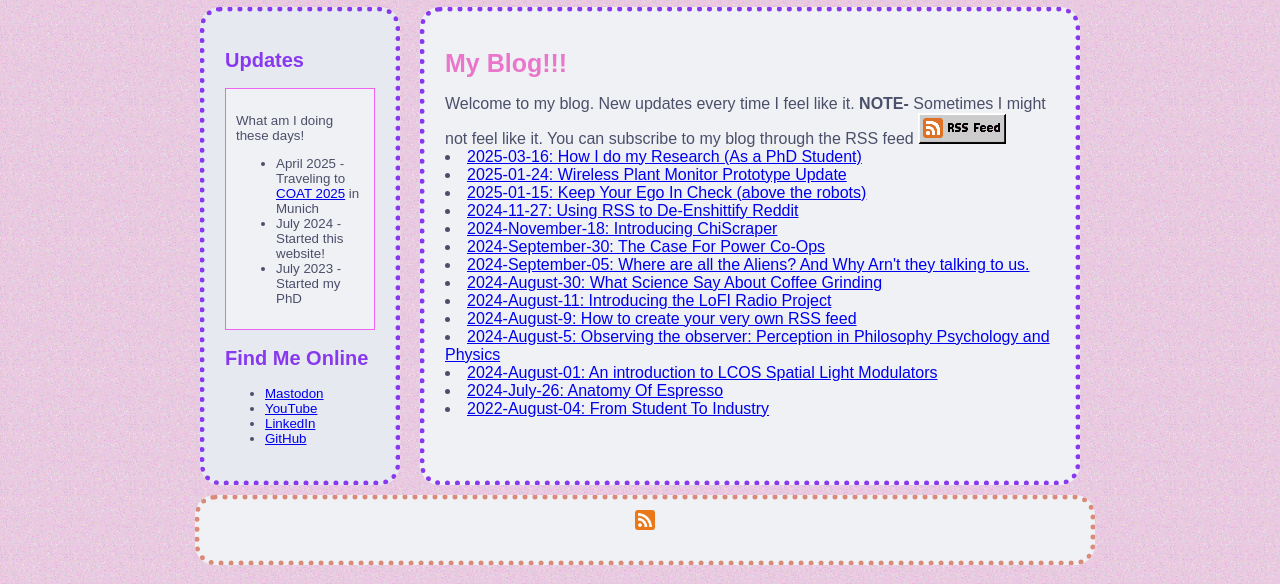
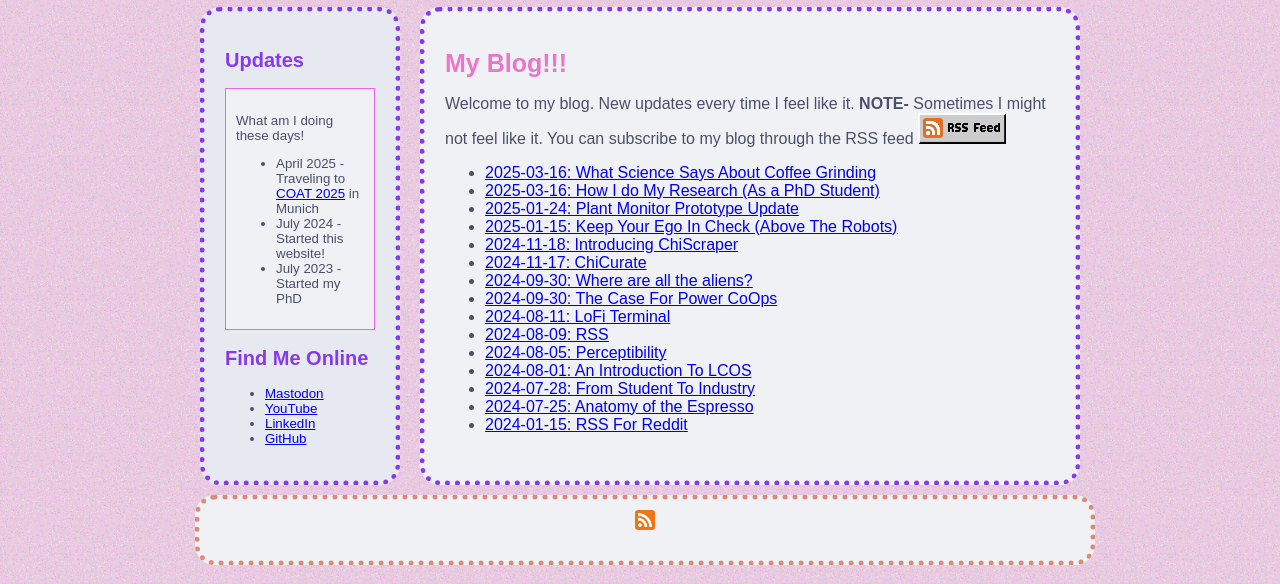
Before and after one commit to CJones-Optics/CaffineAndLasers, an Eleventy site: page content/blog.html in a window 1280 px wide. Shown: the part 216-800 px from the top of the page. Built offline with nearby package versions, Linux system fonts and the light colour scheme; Eleventy itself is replaced by a stand-in of ours; files that its build step writes are made by us from their sources.

Commit message:
Automated the blog page

```diff
--- a/content/blog.html
+++ b/content/blog.html
@@ -9,82 +9,12 @@ Welcome to my blog. New updates every time I feel like it.
 through the RSS feed
 <a href="feed.xml"> <img src="\Assets\rss-button.gif" /> </a>
 
-<li>
-    <a href="blogs/How_I_do_my_Research(As_a_PhD_Student).html"
-        >2025-03-16: How I do my Research (As a PhD Student)
+<ul>
+{% for post in collections.blogPosts %}
+  <li>
+    <a href="{{ post.url }}">
+      {{ post.date | date: "%Y-%m-%d" }}: {{ post.data.title }}
     </a>
-</li>
-
-<li>
-    <a href="blogs/20250124PlantMonitorPrototypeUpdate.html"
-        >2025-01-24: Wireless Plant Monitor Prototype Update
-    </a>
-</li>
-<li>
-    <a href="blogs/KeepYourEgoInCheck(AboveTheAI).html"
-        >2025-01-15: Keep Your Ego In Check (above the robots)
-    </a>
-</li>
-
-<li>
-    <a href="blogs/RSSforReddit.html"
-        >2024-11-27: Using RSS to De-Enshittify Reddit
-    </a>
-</li>
-
-<li>
-    <a href="blogs/ChiScraperIntroduction.html"
-        >2024-November-18: Introducing ChiScraper
-    </a>
-</li>
-
-<li>
-    <a href="blogs/TheCaseForPowerCoOps.html">
-        2024-September-30: The Case For Power Co-Ops
-    </a>
-</li>
-
-<li>
-    <a href="blogs/Aliens.html">
-        2024-September-05: Where are all the Aliens? And Why Arn't they talking
-        to us.
-    </a>
-</li>
-
-<li>
-    <a href="blogs/WhatScienceSaysAboutCoffeeGrinding.html"
-        >2024-August-30: What Science Say About Coffee Grinding</a
-    >
-</li>
-<li>
-    <a href="blogs/lofiRadio.html"
-        >2024-August-11: Introducing the LoFI Radio Project
-    </a>
-</li>
-
-<li>
-    <a href="blogs/rss.html"
-        >2024-August-9: How to create your very own RSS feed
-    </a>
-</li>
-
-<li>
-    <a href="blogs/Perceptibility.html"
-        >2024-August-5: Observing the observer: Perception in Philosophy
-        Psychology and Physics
-    </a>
-</li>
-
-<li>
-    <a href="blogs/IntroToLCOS.html"
-        >2024-August-01: An introduction to LCOS Spatial Light Modulators</a
-    >
-</li>
-<li>
-    <a href="blogs/20240725T075059.html">2024-July-26: Anatomy Of Espresso</a>
-</li>
-<li>
-    <a href="blogs/fromStudentToIndustry.html"
-        >2022-August-04: From Student To Industry</a
-    >
-</li>
+  </li>
+{% endfor %}
+</ul>
--- a/content/blogs/20240725T075059.md
+++ b/content/blogs/20240725T075059.md
@@ -1,5 +1,6 @@
 ---
 title: Anatomy of the Espresso
+date: 2024-07-25
 layout: blogpost.liquid
 ---
 
--- a/content/blogs/20250124PlantMonitorPrototypeUpdate.md
+++ b/content/blogs/20250124PlantMonitorPrototypeUpdate.md
@@ -1,5 +1,6 @@
 ---
 title: Plant Monitor Prototype Update
+date: 2025-01-24
 layout: blogpost.liquid
 ---
 
--- a/content/blogs/Aliens.md
+++ b/content/blogs/Aliens.md
@@ -1,5 +1,6 @@
 ---
 title: Where are all the aliens?
+date: 2024-09-30
 layout: blogpost.liquid
 nesting: "../"
 ---
--- a/content/blogs/ChiCurate.md
+++ b/content/blogs/ChiCurate.md
@@ -1,5 +1,6 @@
 ---
 title: ChiCurate
+date: 2024-11-17
 layout: blogpost.liquid
 ---
 # Introducing ChiCurate: Your Personalized ArXiv Feed
--- a/content/blogs/ChiScraperIntroduction.md
+++ b/content/blogs/ChiScraperIntroduction.md
@@ -1,5 +1,6 @@
 ---
 title: Introducing ChiScraper
+date: 2024-11-18
 layout: blogpost.liquid
 nesting: "../"
 ---
--- a/content/blogs/How_I_do_my_Research(As_a_PhD_Student).md
+++ b/content/blogs/How_I_do_my_Research(As_a_PhD_Student).md
@@ -1,5 +1,6 @@
 ---
 title: How I do My Research (As a PhD Student)
+date: 2025-03-16
 layout: blogpost.liquid
 nesting: "../"
 ---
--- a/content/blogs/IntroToLCOS.md
+++ b/content/blogs/IntroToLCOS.md
@@ -1,5 +1,6 @@
 ---
 title: An Introduction To LCOS
+date: 2024-08-01
 layout: blogpost.liquid
 ---
 
--- a/content/blogs/KeepYourEgoInCheck(AboveTheAI).md
+++ b/content/blogs/KeepYourEgoInCheck(AboveTheAI).md
@@ -1,5 +1,6 @@
 ---
 title: Keep Your Ego In Check (Above The Robots)
+date: 2025-01-15
 layout: blogpost.liquid
 nesting: "../"
 ---
--- a/content/blogs/Perceptibility.md
+++ b/content/blogs/Perceptibility.md
@@ -1,5 +1,6 @@
 ---
 title: Perceptibility
+date: 2024-08-05
 layout: blogpost.liquid
 ---
 # Observing the observer: Perception in Philosophy Psychology and Physics
--- a/content/blogs/RSSforReddit.md
+++ b/content/blogs/RSSforReddit.md
@@ -1,5 +1,6 @@
 ---
 title: RSS For Reddit
+date: 2024-01-15
 layout: blogpost.liquid
 ---
 
--- a/content/blogs/TheCaseForPowerCoOps.md
+++ b/content/blogs/TheCaseForPowerCoOps.md
@@ -1,5 +1,6 @@
 ---
 title: The Case For Power CoOps
+date: 2024-09-30
 layout: blogpost.liquid
 nesting: "../"
 ---
--- a/content/blogs/fromStudentToIndustry.md
+++ b/content/blogs/fromStudentToIndustry.md
@@ -1,6 +1,7 @@
 ---
 title: From Student To Industry
 layout: blogpost.liquid
+date: 2024-07-28
 ---
 **2024-07-28 Note:** This is a transcript for a talk I delivered to
 [Joel Carpenter\'s](https://www.youtube.com/user/joelacarpenter) UQ
--- a/content/blogs/lofiRadio.md
+++ b/content/blogs/lofiRadio.md
@@ -1,5 +1,6 @@
 ---
 title: LoFi Terminal
+date: 2024-08-11
 layout: blogpost.liquid
 ---
 # 1 Announcing My LoFi Terminal Radio
--- a/content/blogs/rss.md
+++ b/content/blogs/rss.md
@@ -1,5 +1,6 @@
 ---
 title: RSS
+date: 2024-08-09
 layout: blogpost.liquid
 ---
 # 1 What Is RSS and why might your readers want it?
```
Also changed, not shown: public/blog.html (+51 -38 lines), .eleventy.js.
